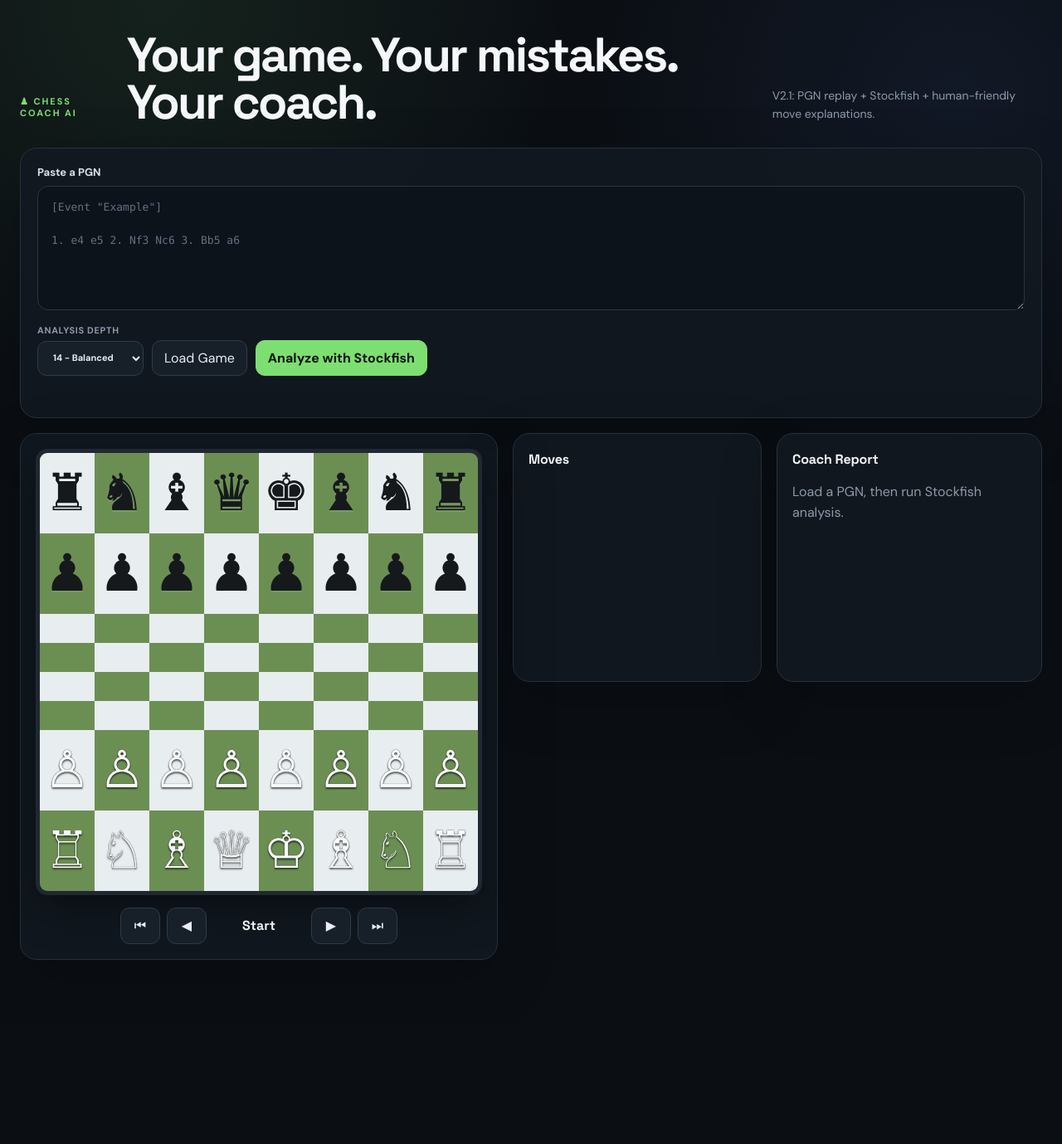
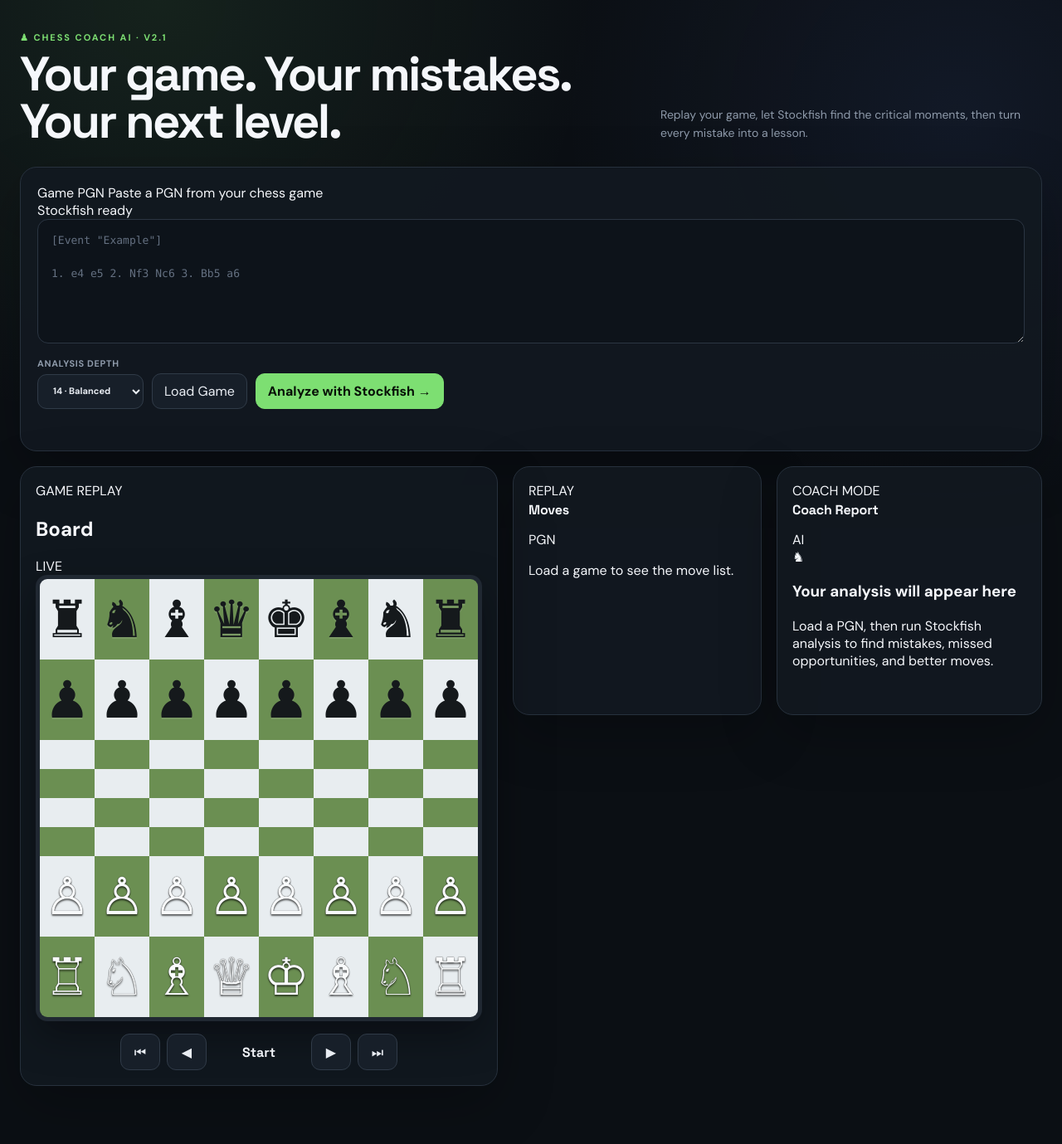
Before and after one commit to venkataishaan-ux/chess-ai-nextlevel, a Flask app: page / in a window 1280 px wide. Shown: the whole page at 83% size. Before the commit the page ends 1157 px from the top, so only its background shows below. Run offline with Flask 3, Linux system fonts and the light colour scheme.

Commit message:
V2.1.2: refresh dashboard layout

```diff
--- a/templates/index.html
+++ b/templates/index.html
@@ -4,18 +4,27 @@
   <meta charset="utf-8">
   <meta name="viewport" content="width=device-width,initial-scale=1">
   <title>Chess Coach AI - V2.1</title>
-  <link rel="stylesheet" href="/static/style.css?v=2.1.1">
+  <link rel="stylesheet" href="/static/style.css?v=2.1.2">
 </head>
 <body>
   <main class="app">
     <header>
-      <p class="eyebrow">♟ CHESS COACH AI</p>
-      <h1>Your game. Your mistakes. Your coach.</h1>
-      <p class="sub">V2.1: PGN replay + Stockfish + human-friendly move explanations.</p>
+      <div>
+        <p class="eyebrow">♟ CHESS COACH AI · V2.1</p>
+        <h1>Your game. Your mistakes. Your next level.</h1>
+      </div>
+      <p class="sub">Replay your game, let Stockfish find the critical moments, then turn every mistake into a lesson.</p>
     </header>
 
     <section class="input-card">
-      <label for="pgn">Paste a PGN</label>
+      <div class="input-heading">
+        <div>
+          <label for="pgn">Game PGN</label>
+          <span>Paste a PGN from your chess game</span>
+        </div>
+        <span class="engine-pill"><i></i> Stockfish ready</span>
+      </div>
+
       <textarea id="pgn" placeholder='[Event "Example"]
 
 1. e4 e5 2. Nf3 Nc6 3. Bb5 a6'></textarea>
@@ -24,42 +33,69 @@
         <label>
           Analysis depth
           <select id="depth">
-            <option value="12">12 - Fast</option>
-            <option value="14" selected>14 - Balanced</option>
-            <option value="18">18 - Deeper</option>
+            <option value="12">12 · Fast</option>
+            <option value="14" selected>14 · Balanced</option>
+            <option value="18">18 · Deep</option>
           </select>
         </label>
         <button id="loadBtn">Load Game</button>
-        <button id="analyzeBtn" class="primary">Analyze with Stockfish</button>
+        <button id="analyzeBtn" class="primary">Analyze with Stockfish <span>→</span></button>
       </div>
       <p id="status"></p>
     </section>
 
     <section class="workspace">
       <div class="board-card">
-        <div id="board" class="board"></div>
+        <div class="card-topline">
+          <div>
+            <span class="card-kicker">GAME REPLAY</span>
+            <h2>Board</h2>
+          </div>
+          <span class="live-dot">LIVE</span>
+        </div>
+        <div class="board-wrap">
+          <div id="board" class="board"></div>
+        </div>
         <div class="navigation">
-          <button id="firstBtn">⏮</button>
-          <button id="prevBtn">◀</button>
+          <button id="firstBtn" aria-label="First move">⏮</button>
+          <button id="prevBtn" aria-label="Previous move">◀</button>
           <span id="moveLabel">Start</span>
-          <button id="nextBtn">▶</button>
-          <button id="lastBtn">⏭</button>
+          <button id="nextBtn" aria-label="Next move">▶</button>
+          <button id="lastBtn" aria-label="Last move">⏭</button>
         </div>
       </div>
 
       <div class="moves-card">
-        <h2>Moves</h2>
-        <div id="moves"></div>
+        <div class="card-topline">
+          <div>
+            <span class="card-kicker">REPLAY</span>
+            <h2>Moves</h2>
+          </div>
+          <span class="count-badge">PGN</span>
+        </div>
+        <div id="moves">
+          <p class="empty-state">Load a game to see the move list.</p>
+        </div>
       </div>
 
       <div class="report-card">
-        <h2>Coach Report</h2>
+        <div class="card-topline">
+          <div>
+            <span class="card-kicker">COACH MODE</span>
+            <h2>Coach Report</h2>
+          </div>
+          <span class="count-badge">AI</span>
+        </div>
         <div id="report">
-          <p>Load a PGN, then run Stockfish analysis.</p>
+          <div class="empty-report">
+            <div class="empty-icon">♞</div>
+            <h3>Your analysis will appear here</h3>
+            <p>Load a PGN, then run Stockfish analysis to find mistakes, missed opportunities, and better moves.</p>
+          </div>
         </div>
       </div>
     </section>
   </main>
-  <script src="/static/app.js?v=2.1.1"></script>
+  <script src="/static/app.js?v=2.1.2"></script>
 </body>
 </html>
```
